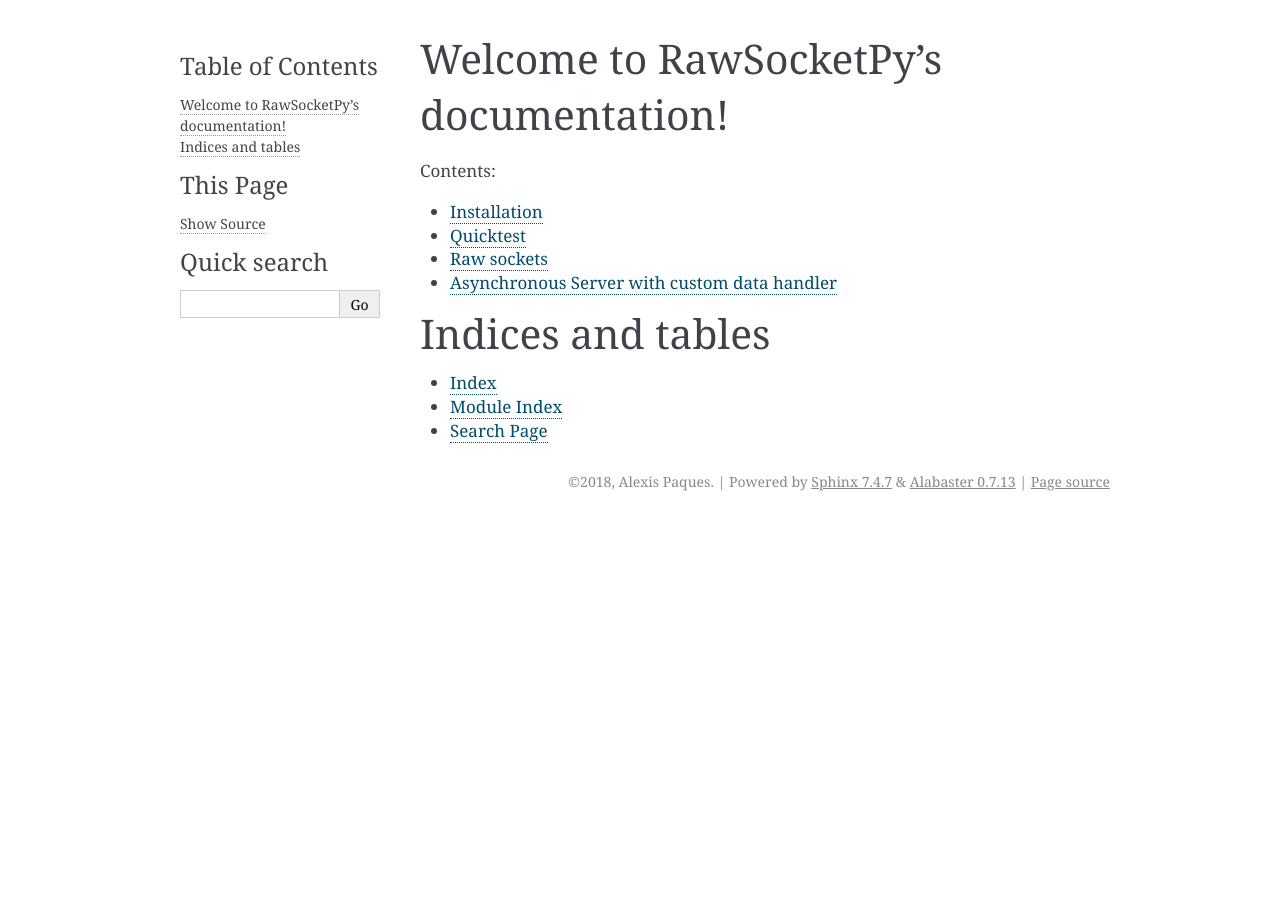
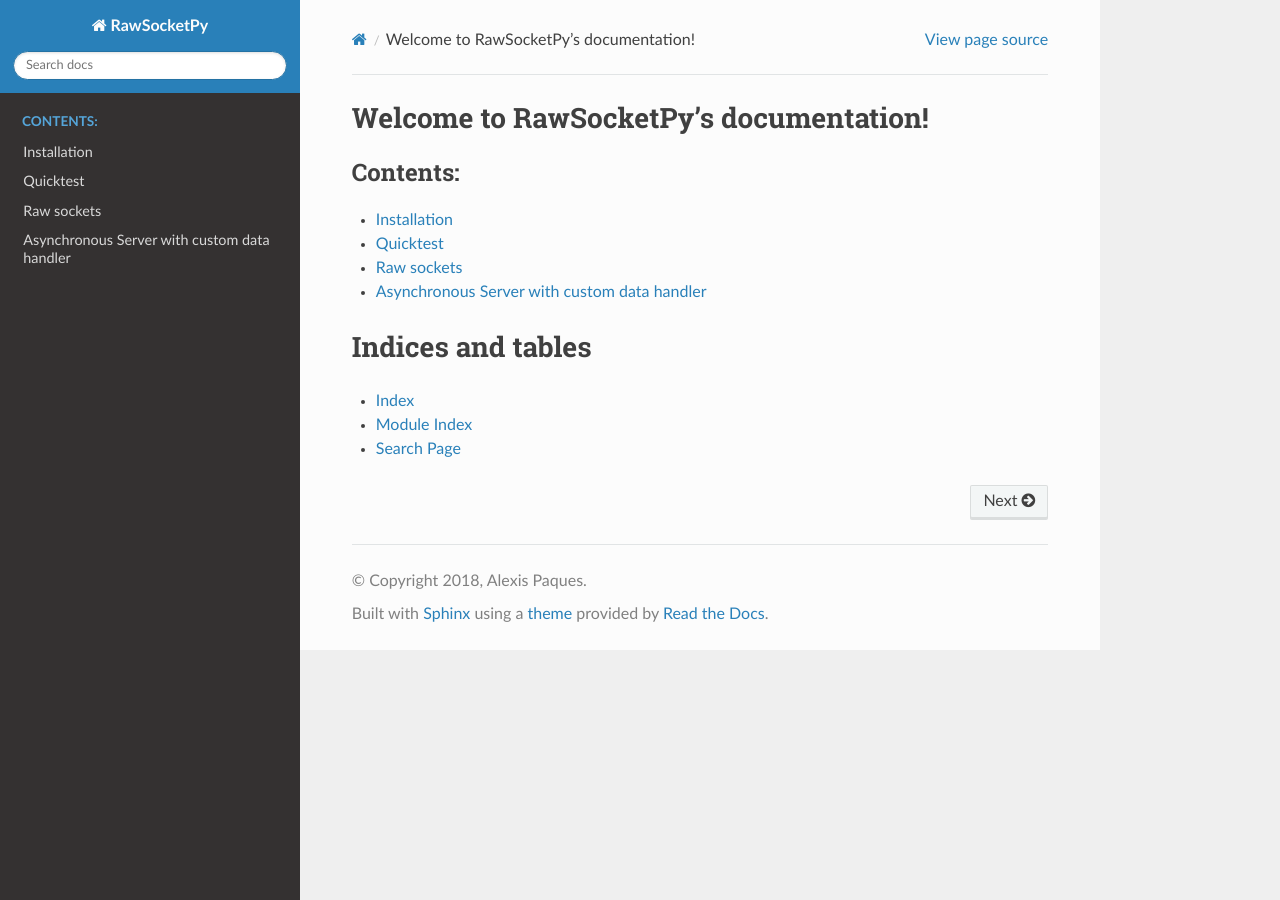
Before and after one commit to AlexisTM/rawsocket_python, a Sphinx documentation site: the page built from docs/index.rst, in a window 1280 px wide. Built offline with Sphinx 7.4.7 and the Read the Docs theme 2.0.0, drawn with Linux system fonts in a browser that asks for light colours; pages that are not in the unit, such as notebooks, are missing from menus.

Commit message:
Change theme

```diff
--- a/docs/conf.py
+++ b/docs/conf.py
@@ -83,13 +83,28 @@ pygments_style = 'sphinx'
 # The theme to use for HTML and HTML Help pages.  See the documentation for
 # a list of builtin themes.
 #
-html_theme = 'alabaster'
+html_theme = 'sphinx_rtd_theme'
 
 # Theme options are theme-specific and customize the look and feel of a theme
 # further.  For a list of options available for each theme, see the
 # documentation.
 #
 # html_theme_options = {}
+html_theme_options = {
+    'canonical_url': '',
+    'analytics_id': '',
+    'logo_only': False,
+    'display_version': True,
+    'prev_next_buttons_location': 'bottom',
+    'style_external_links': False,
+    'vcs_pageview_mode': '',
+    # Toc options
+    'collapse_navigation': True,
+    'sticky_navigation': True,
+    'navigation_depth': 4,
+    'includehidden': True,
+    'titles_only': False
+}
 
 # Add any paths that contain custom static files (such as style sheets) here,
 # relative to this directory. They are copied after the builtin static files,
```
